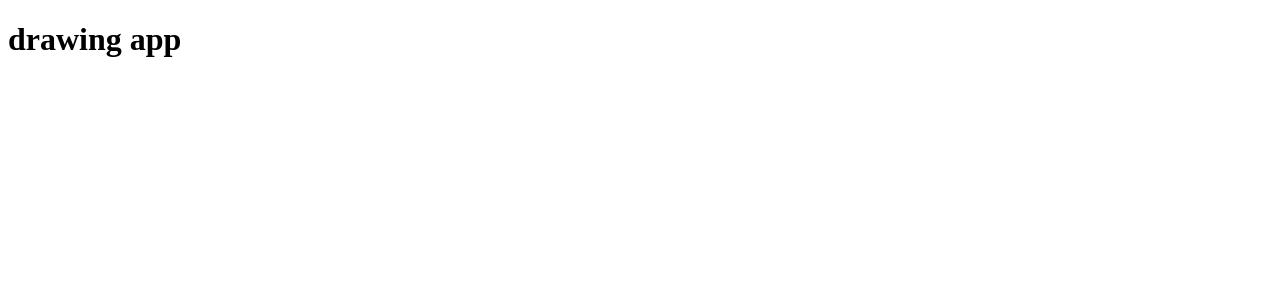
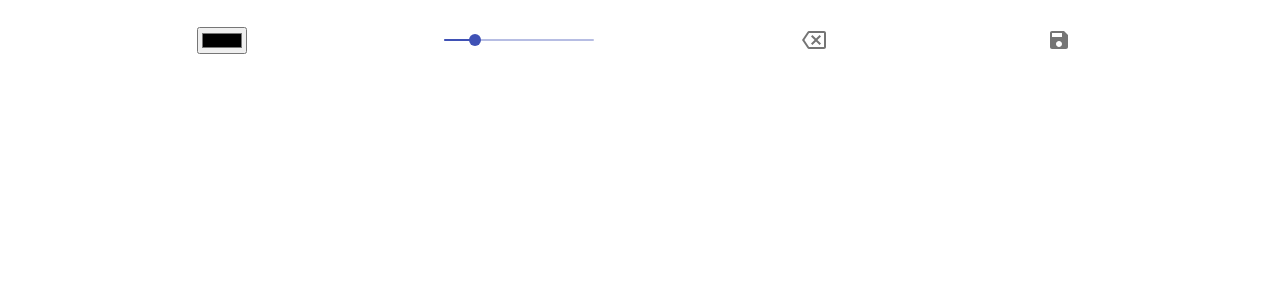
Before and after one commit to nationalanthem/WS-drawing-app, a React app: page / in a window 1280 px wide. Shown: the top 300 px of the page. Built offline with nearby package versions, Linux system fonts and the light colour scheme.

Commit message:
add basic layout

```diff
--- a/package.json
+++ b/package.json
@@ -12,6 +12,8 @@
     "start": "cross-env NODE_ENV=development webpack serve"
   },
   "dependencies": {
+    "@material-ui/core": "^4.11.2",
+    "@material-ui/icons": "^4.11.2",
     "react": "^17.0.1",
     "react-dom": "^17.0.1"
   },
--- /dev/null
+++ b/src/components/Canvas/Canvas.css
@@ -0,0 +1,3 @@
+#canvas {
+  background-color: white;
+}
--- /dev/null
+++ b/src/components/Canvas/Canvas.jsx
@@ -0,0 +1,22 @@
+import React, { useState, useLayoutEffect } from 'react'
+import './Canvas.css'
+
+const Canvas = () => {
+  const [width, setWidth] = useState(window.innerWidth)
+  const [height, setHeight] = useState(window.innerHeight)
+
+  useLayoutEffect(() => {
+    const handleResize = () => {
+      setWidth(window.innerWidth)
+      setHeight(window.innerHeight)
+    }
+
+    window.addEventListener('resize', handleResize)
+
+    return () => window.removeEventListener('resize', handleResize)
+  }, [])
+
+  return <canvas id="canvas" width={width} height={height} />
+}
+
+export default Canvas
--- /dev/null
+++ b/src/components/Toolbar/ClearCanvas.jsx
@@ -0,0 +1,11 @@
+import React from 'react'
+import { IconButton } from '@material-ui/core'
+import { BackspaceOutlined } from '@material-ui/icons/'
+
+export const ClearCanvas = () => {
+  return (
+    <IconButton>
+      <BackspaceOutlined />
+    </IconButton>
+  )
+}
--- /dev/null
+++ b/src/components/Toolbar/SaveCanvas.jsx
@@ -0,0 +1,11 @@
+import React from 'react'
+import { IconButton } from '@material-ui/core'
+import { Save } from '@material-ui/icons/'
+
+export const SaveCanvas = () => {
+  return (
+    <IconButton>
+      <Save />
+    </IconButton>
+  )
+}
--- /dev/null
+++ b/src/components/Toolbar/SizeSlider.jsx
@@ -0,0 +1,13 @@
+import React, { useState } from 'react'
+import { Slider } from '@material-ui/core'
+import './index.css'
+
+export const SizeSlider = () => {
+  const [value, setValue] = useState(5)
+
+  const handleChange = (event, newValue) => {
+    setValue(newValue)
+  }
+
+  return <Slider value={value} min={1} max={20} className="slider" onChange={handleChange} />
+}
--- /dev/null
+++ b/src/components/Toolbar/index.css
@@ -0,0 +1,13 @@
+.toolbar {
+  position: absolute;
+  width: 100vw;
+  top: 1em;
+  left: 0;
+  display: flex;
+  align-items: center;
+  justify-content: space-evenly;
+}
+
+.slider {
+  width: 150px !important;
+}
--- /dev/null
+++ b/src/components/Toolbar/index.jsx
@@ -0,0 +1,18 @@
+import React from 'react'
+import './index.css'
+import { SizeSlider } from './SizeSlider'
+import { ClearCanvas } from './ClearCanvas'
+import { SaveCanvas } from './SaveCanvas'
+
+const Toolbar = () => {
+  return (
+    <div className="toolbar">
+      <input type="color" id="color" />
+      <SizeSlider />
+      <ClearCanvas />
+      <SaveCanvas />
+    </div>
+  )
+}
+
+export default Toolbar
--- /dev/null
+++ b/src/index.css
@@ -0,0 +1,4 @@
+body {
+  overflow: hidden;
+  margin: 0;
+}
--- a/src/index.jsx
+++ b/src/index.jsx
@@ -1,6 +1,14 @@
 import React from 'react'
 import { render } from 'react-dom'
+import './index.css'
+import Canvas from './components/Canvas/Canvas'
+import Toolbar from './components/Toolbar'
 
-const App = () => <h1>drawing app</h1>
+const App = () => (
+  <>
+    <Toolbar />
+    <Canvas />
+  </>
+)
 
 render(<App />, document.getElementById('root'))
--- a/webpack.config.js
+++ b/webpack.config.js
@@ -7,14 +7,13 @@ const devMode = process.env.NODE_ENV === 'development' ? 'development' : 'produc
 
 module.exports = {
   mode: devMode,
-  entry: path.resolve(__dirname, 'src', 'index.jsx'),
+  entry: path.join(__dirname, 'src', 'index.jsx'),
   output: {
+    path: path.join(__dirname, 'dist'),
     filename: 'bundle.js',
-    path: path.resolve(__dirname, 'dist'),
-    publicPath: '/',
   },
   devServer: {
-    contentBase: path.resolve(__dirname, 'dist'),
+    contentBase: path.join(__dirname, './dist'),
     publicPath: '/',
     open: true,
   },
@@ -57,7 +56,7 @@ module.exports = {
   },
   plugins: [
     new HTMLWebpackPlugin({
-      template: path.resolve(__dirname, 'src', 'template.html'),
+      template: path.join(__dirname, 'src', 'template.html'),
     }),
     new CleanWebpackPlugin(),
     new MiniCSSExtractPlugin(),
```
Also changed, not shown: 1 other file (tests, documents, lock files or other folders).
